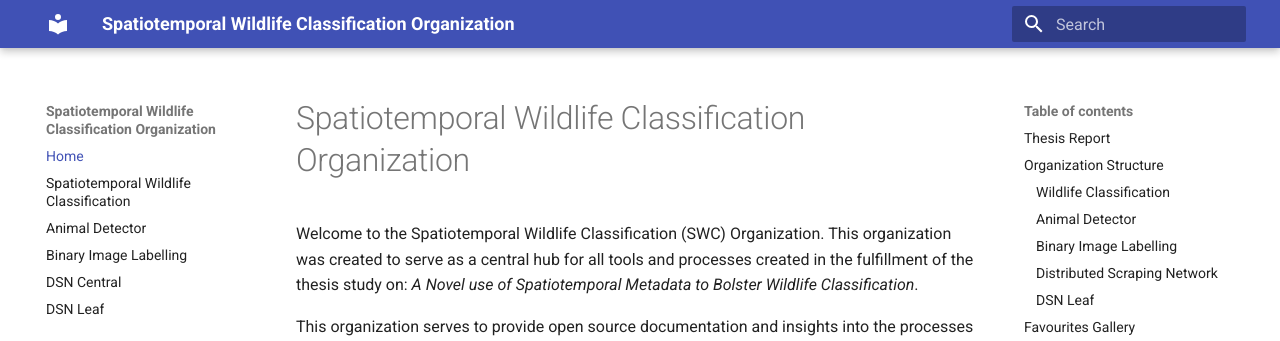
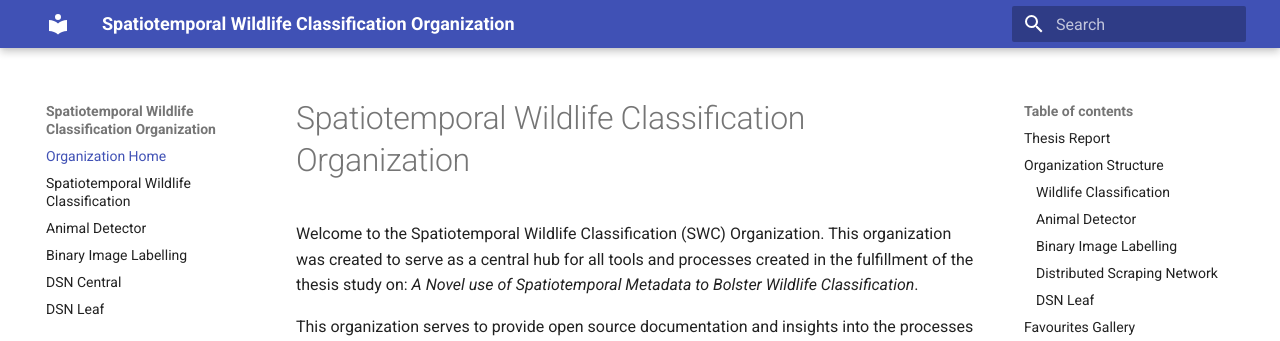
Before and after one commit to Spatiotemporal-Wildlife-Classification/swc_documentation, an MkDocs documentation site: the page built from docs/index.md, in a window 1280 px wide. Shown: the top 341 px of the page. Built offline with MkDocs 1.6.1 and Material for MkDocs 9.7.7, drawn with Linux system fonts in a browser that asks for light colours.

Commit message:
Organization home

```diff
--- a/mkdocs.yml
+++ b/mkdocs.yml
@@ -5,7 +5,7 @@ theme:
 
 
 nav:
-  - Home: index.md
+  - Organization Home: index.md
   - Spatiotemporal Wildlife Classification: https://spatiotemporal-wildlife-classification.github.io/Wildlife-Classification/
   - Animal Detector: https://spatiotemporal-wildlife-classification.github.io/Animal-Detector/
   - Binary Image Labelling: https://spatiotemporal-wildlife-classification.github.io/Binary-Image-Labelling/
```
